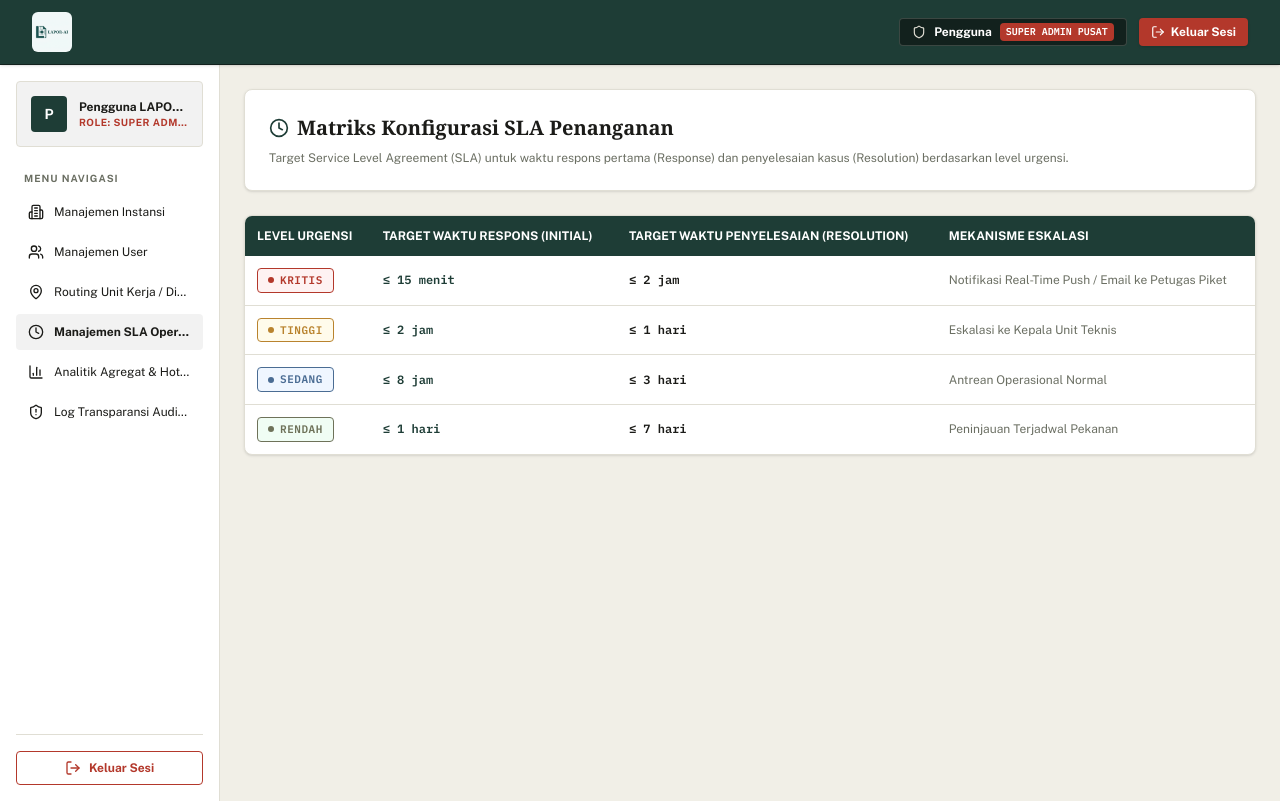
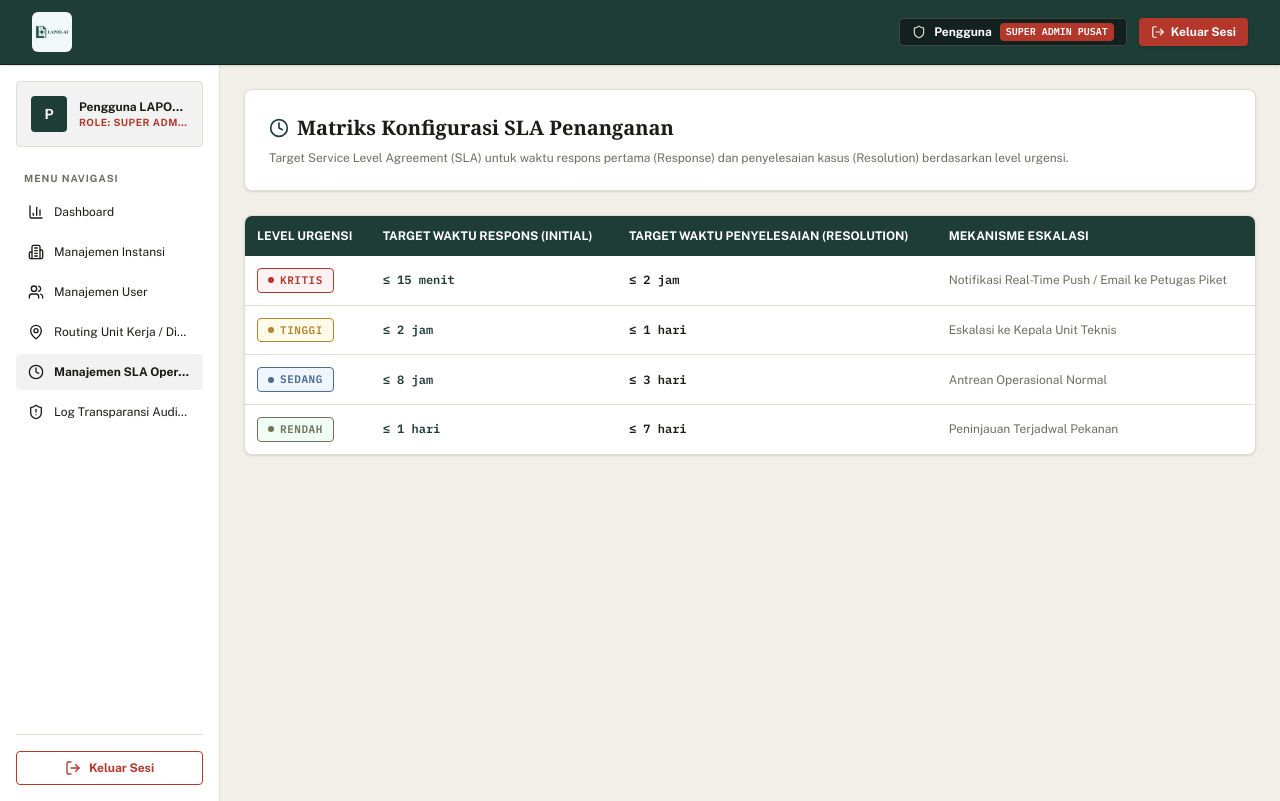
Before and after one commit to fadiljee/lapor-ai, a React (Vite) app in the folder frontend/: page /dashboard/sla in a window 1280 px wide. Built offline with nearby package versions, Linux system fonts and the light colour scheme; sample sign-in values are in the browser's storage.

Commit message:
feat: rename analytics to admin dashboard route

```diff
--- a/frontend/src/App.jsx
+++ b/frontend/src/App.jsx
@@ -141,7 +141,7 @@ function AppContent() {
             }
           />
           <Route
-            path="/dashboard/analitik"
+            path="/dashboard/admin"
             element={
               <RoleProtectedRoute allowedRoles={['admin']}>
                 <AnalyticsPage />
--- a/frontend/src/components/dashboard/Sidebar.jsx
+++ b/frontend/src/components/dashboard/Sidebar.jsx
@@ -29,11 +29,11 @@ export function Sidebar() {
     { path: '/dashboard/antrean', label: 'Antrean Verifikasi AI', icon: ListFilter, roles: ['petugas'] },
     { path: '/dashboard/tugas-dinas', label: 'Daftar Tugas Dinas', icon: Inbox, roles: ['dinas'] },
 
+    { path: '/dashboard/admin', label: 'Dashboard', icon: BarChart3, roles: ['admin'] },
     { path: '/dashboard/manajemen-instansi', label: 'Manajemen Instansi', icon: Building2, roles: ['admin'] },
     { path: '/dashboard/manajemen-user', label: 'Manajemen User', icon: Users, roles: ['admin'] },
     { path: '/dashboard/routing', label: 'Routing Unit Kerja / Dinas', icon: MapPin, roles: ['admin'] },
     { path: '/dashboard/sla', label: 'Manajemen SLA Operasional', icon: Clock, roles: ['admin'] },
-    { path: '/dashboard/analitik', label: 'Analitik Agregat & Hotspot', icon: BarChart3, roles: ['admin'] },
     { path: '/dashboard/audit-log', label: 'Log Transparansi Audit AI', icon: ShieldAlert, roles: ['admin'] },
   ];
 
--- a/frontend/src/pages/admin/AnalyticsPage.jsx
+++ b/frontend/src/pages/admin/AnalyticsPage.jsx
@@ -76,7 +76,7 @@ export function AnalyticsPage() {
             <div className="flex items-center gap-2 mb-2">
               <BarChart3 className="w-5 h-5 text-primary" />
               <h1 className="font-serif font-bold text-xl text-text-primary">
-                Dashboard Analitik Executif &amp; KPI Agregat
+                Dashboard
               </h1>
             </div>
             <p className="text-xs text-text-secondary">
--- a/frontend/src/pages/auth/LoginPage.jsx
+++ b/frontend/src/pages/auth/LoginPage.jsx
@@ -35,12 +35,11 @@ export function LoginPage() {
       localStorage.setItem('lapor_ai_role', res.role);
       localStorage.setItem('lapor_ai_nama', res.nama);
 
-
       const roleRoutes = {
         warga: '/dashboard/warga',
         petugas: '/dashboard/antrean',
         dinas: '/dashboard/tugas-dinas',
-        admin: '/dashboard/routing'
+        admin: '/dashboard/admin'
       };
       navigate(roleRoutes[res.role] || '/dashboard/antrean');
     } catch (err) {
```
